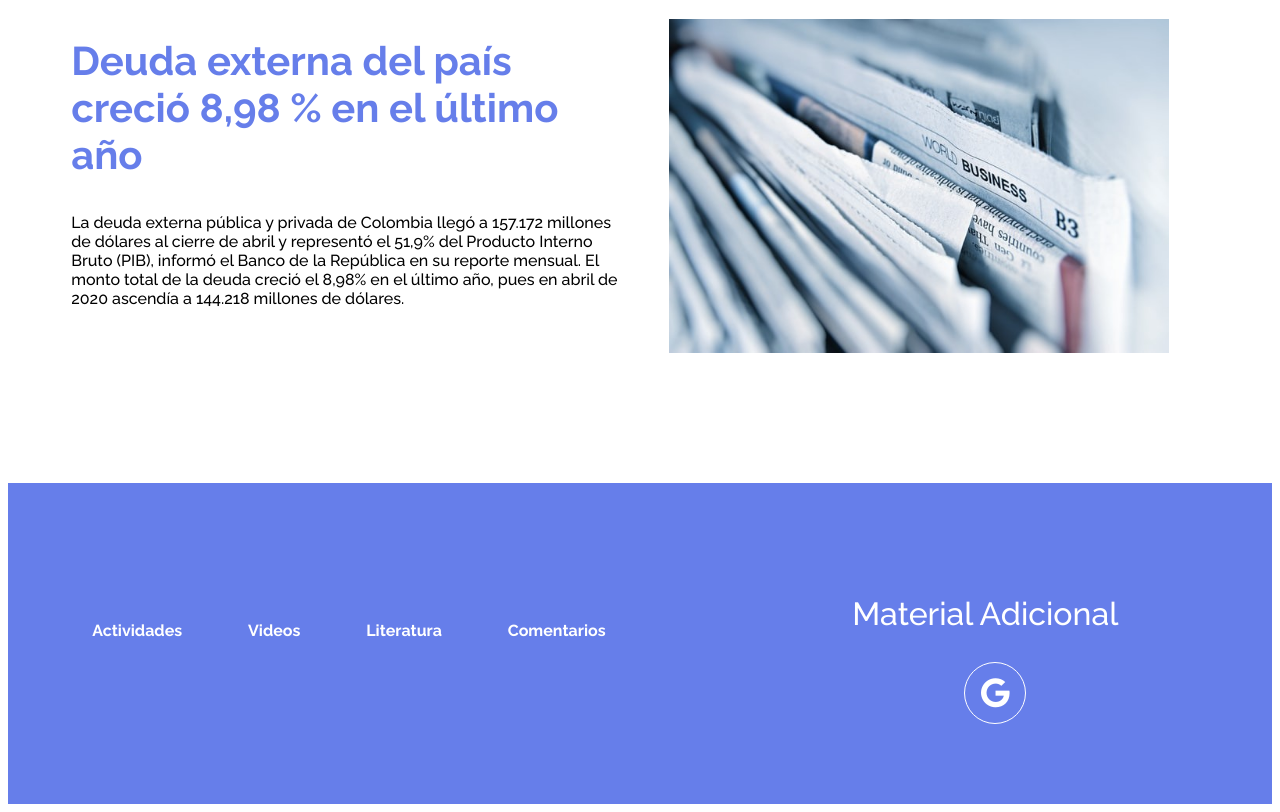
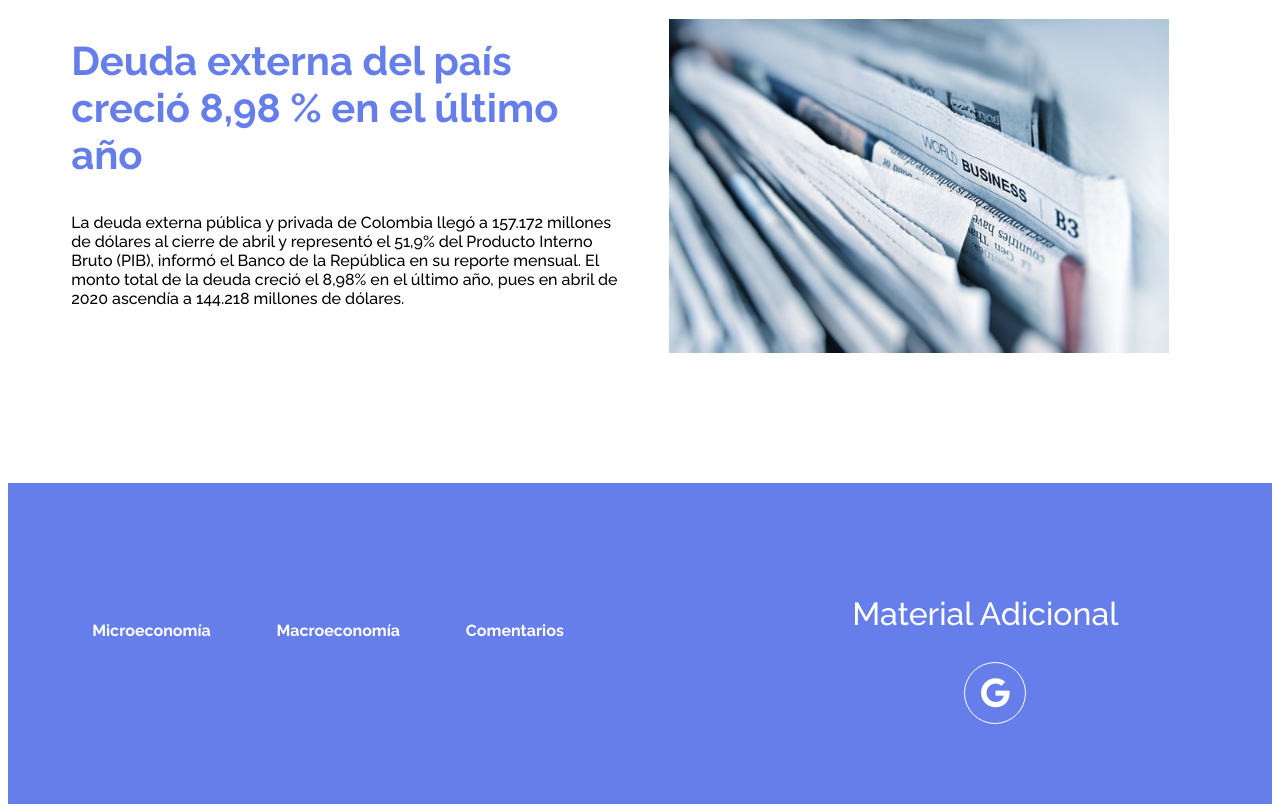
Before and after one commit to EconomiaParaTodos/indice, a plain HTML site: page index.html in a window 1280 px wide. Shown: the part 1565-2377 px from the top of the page. Drawn offline with Linux system fonts and the light colour scheme.

Commit message:
Update index.html

```diff
--- a/index.html
+++ b/index.html
@@ -24,7 +24,7 @@ ANOTACIONES DE MACRO
             </ul>
             <section class="hero__container">
                 <div class="hero__texts">
-                    <h1 class="hero__tittle">ANOTACIONES DE MACROECONOMÍA</h1>
+                    <h1 class="hero__tittle">ECONOMÍA PARA TODOS</h1>
                     <h2 class="hero__subtitle">"Muchas veces lo más valioso que los economístas pueden compartir no son sus conclusiones, sino el camino que los ha llevado hasta ellas"</h2>
                     <a href="#" class="hero__bto">Saber más</a>
 
@@ -60,9 +60,8 @@ ANOTACIONES DE MACRO
     <footer class="footer">
         <div class="container footer__grid">
             <nav class="nav nav--footer">
-                <a class="nav__items nav_items--footer" href="https://kahoot.it/">Actividades</a>
-                <a class="nav__items nav_items--footer" href="https://www.youtube.com/channel/UCJQQVLyM6wtPleV4wFBK06g">Videos</a>
-                <a class="nav__items nav_items--footer" href="https://www.larepublica.co/">Literatura</a>
+                <a class="nav__items nav_items--footer" href="https://kahoot.it/">Microeconomía</a>
+                <a class="nav__items nav_items--footer" href="https://economiaparatodos.github.io/Macroeconomia-1-00/">Macroeconomía</a>
                 <a class="nav__items nav_items--footer" href="#">Comentarios</a>
             </nav>
 
```
